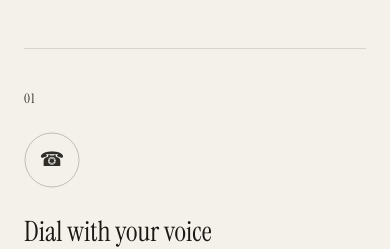
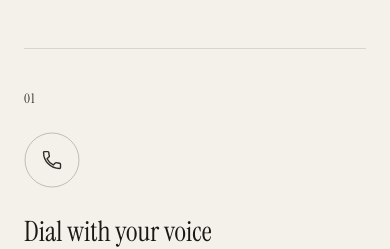
Before and after one commit to kevinle623/oncue, a Next.js app in the folder apps/web/: page / in a window 390 px wide. Shown: the part 1100-1349 px from the top of the page. Built offline with nearby package versions, Linux system fonts and the light colour scheme.

Commit message:
fix phone icon

```diff
--- a/apps/web/components/sections/how-it-works.tsx
+++ b/apps/web/components/sections/how-it-works.tsx
@@ -91,17 +91,14 @@ function PhoneIcon() {
         strokeWidth="0.8"
         opacity="0.3"
       />
-      <text
-        x="28"
-        y="34"
-        textAnchor="middle"
-        fontFamily="Instrument Serif, serif"
-        fontSize="20"
-        fill="#1A1814"
+      <path
+        d="M35.5 31.2c-1.1 0-2.2-.18-3.25-.52a.92.92 0 0 0-.95.22l-2.05 2.06a13.85 13.85 0 0 1-6.2-6.2l2.05-2.07a.94.94 0 0 0 .23-.94 10.4 10.4 0 0 1-.52-3.25c0-.51-.42-.92-.93-.92H20.5a.92.92 0 0 0-.93.92c0 8.84 7.16 16 16 16 .5 0 .93-.41.93-.92v-3.45c0-.51-.42-.93-.93-.93Z"
+        stroke="#1A1814"
+        strokeWidth="1.4"
+        strokeLinecap="round"
+        strokeLinejoin="round"
         opacity="0.9"
-      >
-        ☎
-      </text>
+      />
     </svg>
   );
 }
```
